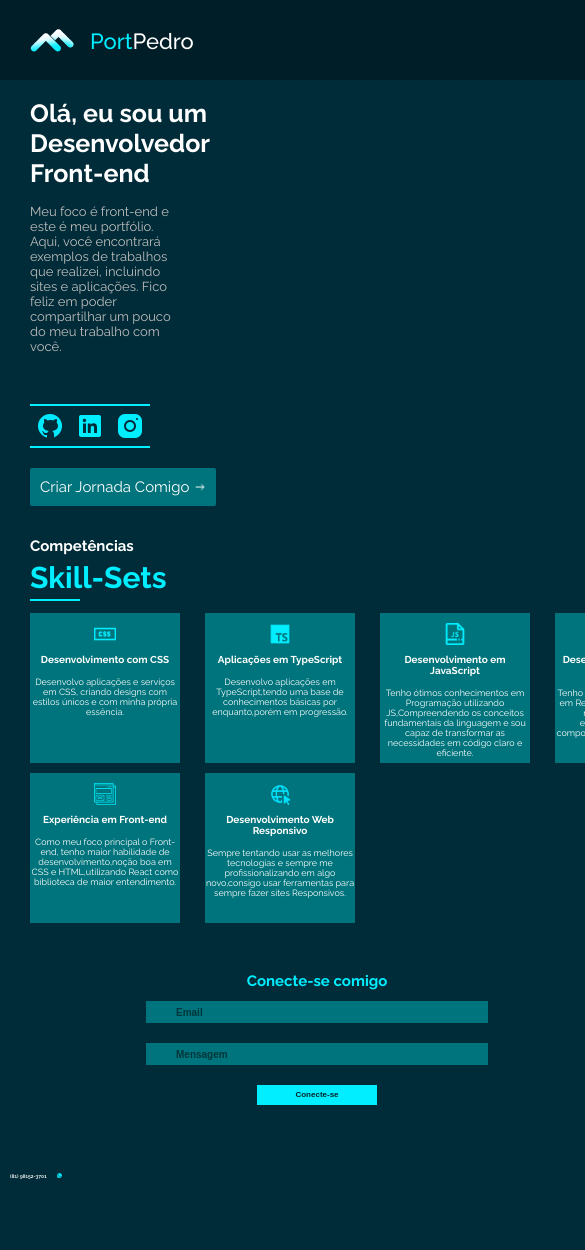
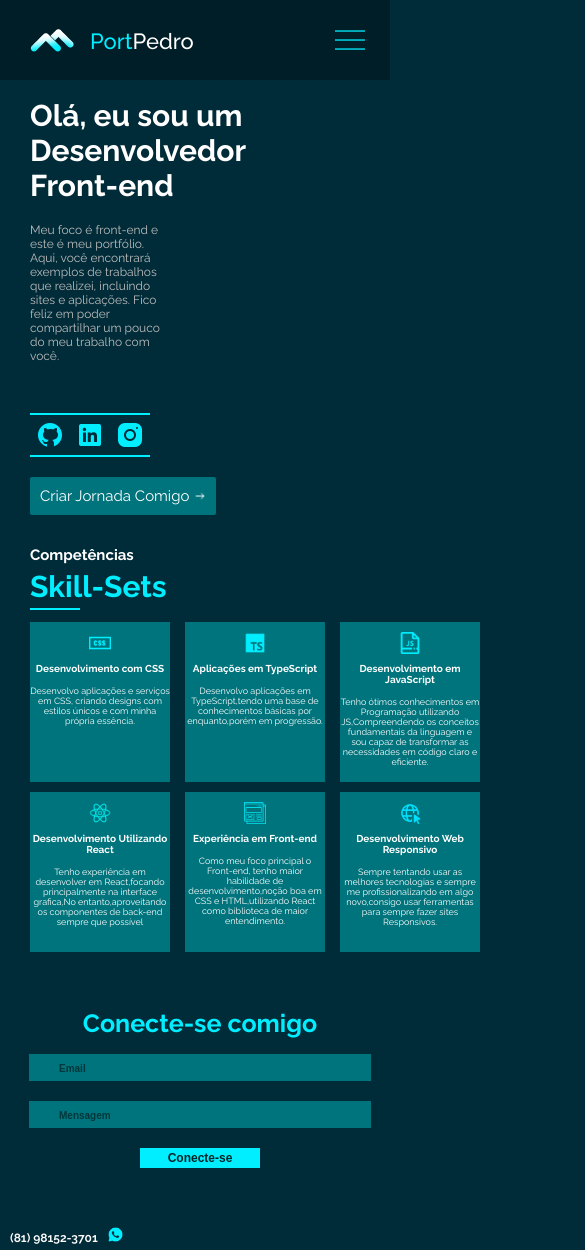
Before and after one commit to PedroPaulo-Git/MyRepository-in-React, a React (Create React App) app: page / in a window 390 px wide. Shown: the top 1250 px of the page, 585 px wide, since content can reach past the window. Before the commit the page ends 1184 px from the top, so only its background shows below. Built offline with nearby package versions, Linux system fonts and the light colour scheme.

Commit message:
responsive

```diff
--- a/src/App.tsx
+++ b/src/App.tsx
@@ -1,6 +1,7 @@
 import React from 'react';
 import { BrowserRouter as Router, Route, Routes, Outlet} from 'react-router-dom';
 import Header from './components/header';
+import Navgres from './components/navgresponsive'
 import Home from './components/home';
 import Skillsets from './components/skillsets'
 import Contact from './components/contact';
@@ -17,10 +18,11 @@ const App: React.FC = () => {
     return (
 
       <div>
-         <Header/>
+          <Navgres />
+          <Header />
           <Home />
-          <Skillsets/>
-          <Contact/>
+          <Skillsets />
+          <Contact />
       </div>
 
     );
--- /dev/null
+++ b/src/components/navgresponsive.tsx
@@ -0,0 +1,22 @@
+import React from "react";
+import '../styles/navgresponsive.module.css'
+import style from '../styles/navgresponsive.module.css';
+import Img from '../imgs/iconmenu.png';
+
+function Navgres(){
+    return(
+        <div className={style.menuall}>
+            <main >
+
+            <span className={style.spanmenu}>
+            <img className={style.menu} src={Img} style={{
+            width:30,height:30,right:0}}></img>
+            </span>
+
+            </main>
+
+        </div>
+
+    )
+}
+export default Navgres
--- a/src/index.tsx
+++ b/src/index.tsx
@@ -3,10 +3,7 @@ import ReactDOM from 'react-dom';
 import './index.css';
 import App from './App'
 import reportWebVitals from './reportWebVitals';
-import { createBrowserRouter,RouterProvider,BrowserRouter  } from 'react-router-dom';
-import Home from './components/home';
-import Skillsets from './components/skillsets'
-import Contact from './components/contact';
+import {BrowserRouter  } from 'react-router-dom';
 
 
 
--- a/src/styles/App.module.css
+++ b/src/styles/App.module.css
@@ -3,6 +3,9 @@ body{
     scroll-behavior: smooth;
     margin: 0;
     padding: 0;
+}
+main{
+    padding: 10px;
 }
 @media(max-width: 767px) {
     .homeall{
@@ -19,19 +22,29 @@ body{
         margin-left: 0;
     }
     main{
+
         margin-left: 30px;
+        box-sizing: border-box;
+
 
 
     }
     h1{
-        font-size: 25px;
+        font-size: 20px;
 
     }
 
     p{
-        font-size: 13px;
+        font-size: 12px;
     }
   }
-main{
-    padding: 10px;
+  @media(max-width: 767px) { .phome{
+    max-width: 60%;
+    color: rgb(190, 190, 190);
 }
+h1{
+    max-width: 80%;
+    font-size: 30px;
+    color: white;
+}
+}
--- a/src/styles/Home.module.css
+++ b/src/styles/Home.module.css
@@ -48,7 +48,7 @@ h1{
         display: block;
         margin-top: 25%;
         padding: 20px;
-        width: 100%;
+        width:calc(100% - 30px);
     }
     .homebutton{
         font-size: 15px;
--- a/src/styles/contact.module.css
+++ b/src/styles/contact.module.css
@@ -73,19 +73,18 @@
 }
 @media(max-width: 767px){
     img.wpp{
-        width: 5px !important;
-        height: 5px;
+        width: 15px !important;
+        height: 15px;
     }
     .spann{
-        font-size: 5px;
+        font-size: 12px;
     }
     .containerContact{
         width: 400px;
-       margin-left: 30%;
 
     }
     .h1contact{
-        font-size: 15px;
+        font-size: 25px;
         color:rgb(0, 238, 255);
     }
     .inputcontact{
@@ -93,7 +92,7 @@
         margin-bottom: 20px;
         background-color: rgb(0, 116, 124);
         border: none;
-        height: 20px;
+        height: 25px;
     }
     .inputcontact::placeholder{
         padding-left: 10px;
@@ -104,7 +103,7 @@
     }
     .buttoncontact{
 
-        font-size: 8px;
+        font-size: 12px;
         border: none;
         background-color:rgb(0, 238, 255);
         width: 30%;
--- a/src/styles/header.css
+++ b/src/styles/header.css
@@ -54,7 +54,7 @@ h1.logoname1{
 
 @media(max-width: 900px) {
     .header{
-        width: 150%;
+        width: 100%;
     }
     h1.logoname1{
         font-size: 22px;
--- /dev/null
+++ b/src/styles/navgresponsive.module.css
@@ -0,0 +1,21 @@
+
+img.menu{
+
+    position: absolute;
+    align-items: center;
+    justify-content: center;
+    margin: 25px;
+    display: none;
+
+}
+.spanmenu{
+    z-index: 2;
+
+}
+@media(max-width: 900px){
+    img.menu{
+
+        display: block;
+
+    }
+}
--- a/src/styles/skillsets.module.css
+++ b/src/styles/skillsets.module.css
@@ -35,11 +35,10 @@ h1.h1skill:hover + .skillset_style {
 
 
 .containerskill{
+
 height: 225px;
 text-align: center;
 display: block;
-padding-inline:10%;
-padding-block:6%;
 background-color: rgb(0, 116, 124);
 
 }
@@ -86,7 +85,7 @@ h5{
 
         height: 100px;
         width: 80px;
-        padding: 0;
+
 
 
     }
@@ -120,27 +119,82 @@ h5{
     }
 }
 @media (max-width:900px){
+    .skillall{
+
+    }
     .maincontainerskill{
         margin-top: 5%;
         display: grid;
-        grid-template-columns: repeat(3,220px);
-        column-gap:35px;
+        grid-template-columns: repeat(3,180px);
+        column-gap:30px;
         row-gap: 10px;
     }
+    .containerskill{
+
+        height:220px;
+        width: 180px;
+
+
+
+    }
 }
-@media (max-width:767px){
+@media (min-width:900px){
+    .skillall{
+
+    }
     .maincontainerskill{
         margin-top: 5%;
         display: grid;
-        grid-template-columns: repeat(4,150px);
+        grid-template-columns: repeat(3,180px);
+        column-gap:30px;
+        row-gap: 10px;
+    }
+    .containerskill{
+
+        height:220px;
+        width: 180px;
+
+
+
+    }
+}
+@media (min-width:1300px){
+    .skillall{
+
+    }
+    .maincontainerskill{
+
+        margin-top: 5%;
+        display: grid;
+        grid-template-columns: repeat(5,210px);
+        column-gap: 30px;
+        row-gap: 20px;
+    }
+    .containerskill{
+
+        height:230px;
+        width: 210px;
+        padding: 5px;
+
+
+    }
+}
+
+
+@media (max-width:767px){
+
+    .maincontainerskill{
+        margin-top: 5%;
+        display: grid;
+        grid-template-columns: repeat(3,130px);
         margin-right: 10px;
         column-gap:25px;
         row-gap: 10px;
     }
     .containerskill{
 
-        height: 150px;
-        width: 150px;
+        height: 160px;
+        width: 140px;
         padding: 0;
 
 
```
Also changed, not shown: src/imgs/iconmenu.png (added).
